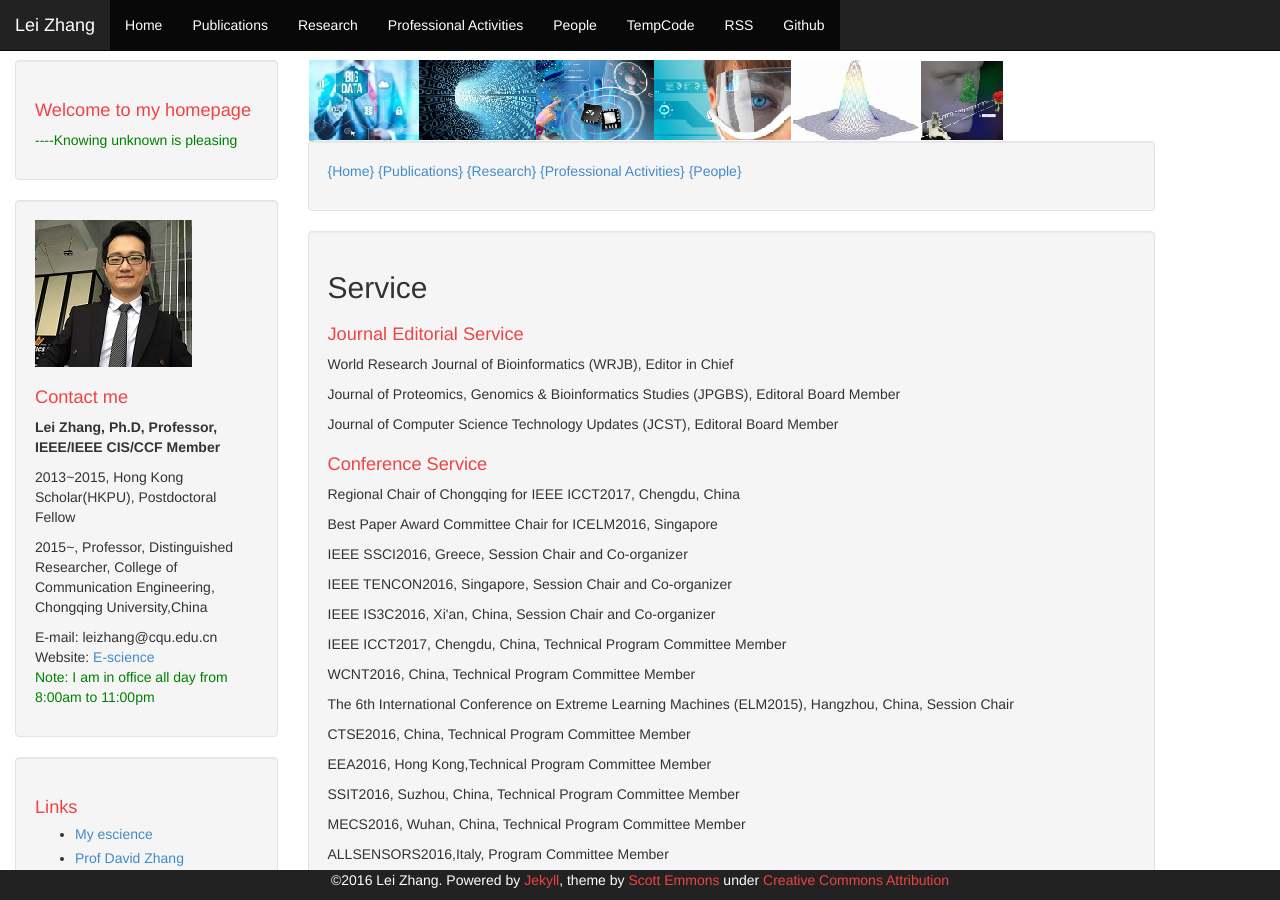
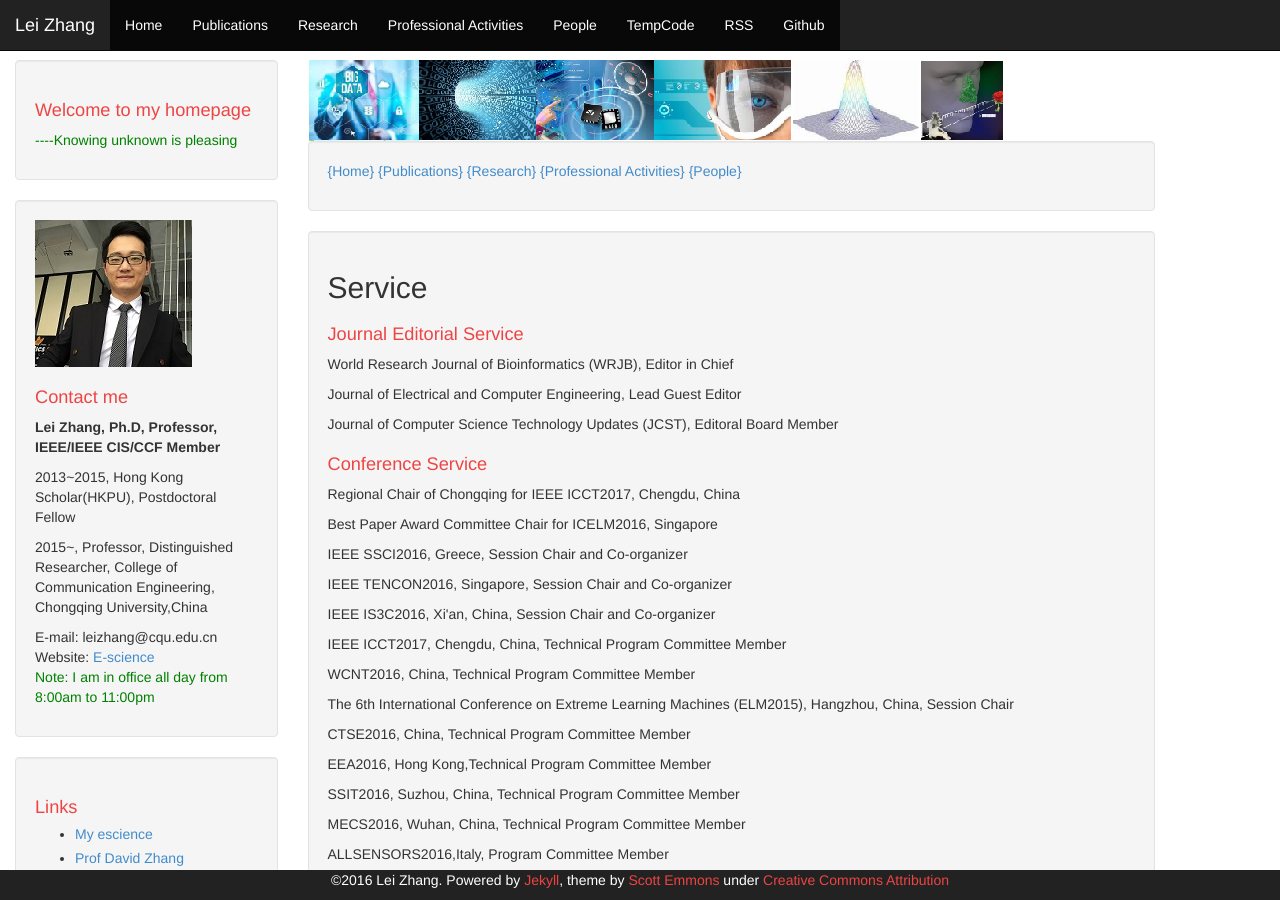
Before and after one commit to DrLeiZhang/website, a Jekyll site: the page built from professional activities.html, in a window 1280 px wide and 900 px high. Built offline with Jekyll 4.4.1, drawn with Linux system fonts in a browser that asks for light colours; Markdown is read by kramdown in place of the engine named in the settings.

Commit message:
Update
Signed-off-by: leizhang@cqu.edu.cn <leizhang@cqu.edu.cn>

```diff
--- a/professional activities.html
+++ b/professional activities.html
@@ -12,7 +12,7 @@
 <h2>Service</h2>
     <h1>Journal Editorial Service</h1>
     <p>World Research Journal of Bioinformatics (WRJB), Editor in Chief</p>
-<p>Journal of Proteomics, Genomics & Bioinformatics Studies (JPGBS), Editoral Board Member</p>
+<p>Journal of Electrical and Computer Engineering, Lead Guest Editor</p>
 <p>Journal of Computer Science Technology Updates (JCST), Editoral Board Member</p>
 
 <h1> Conference Service</h1>
```
Also changed, not shown: 1 other file.
